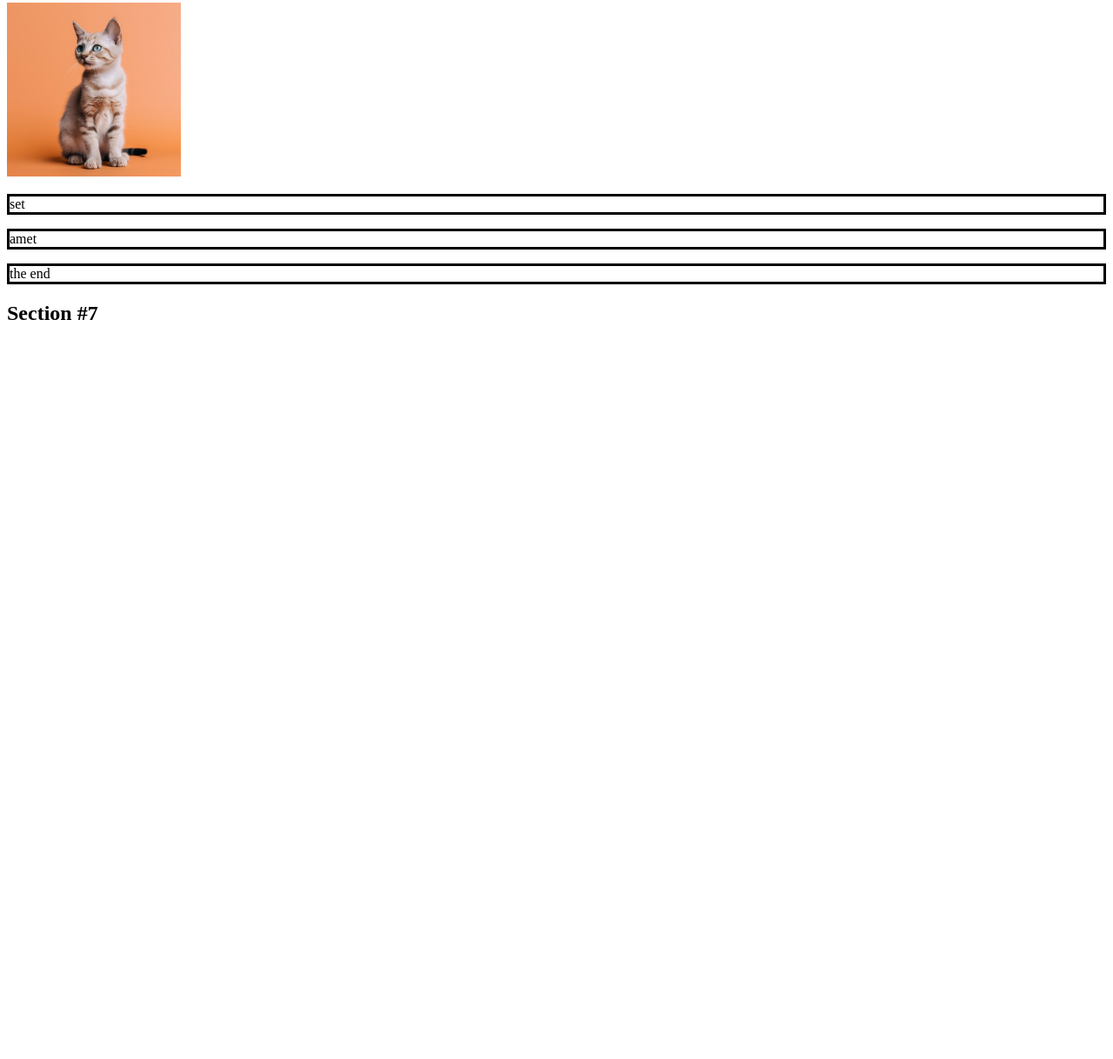
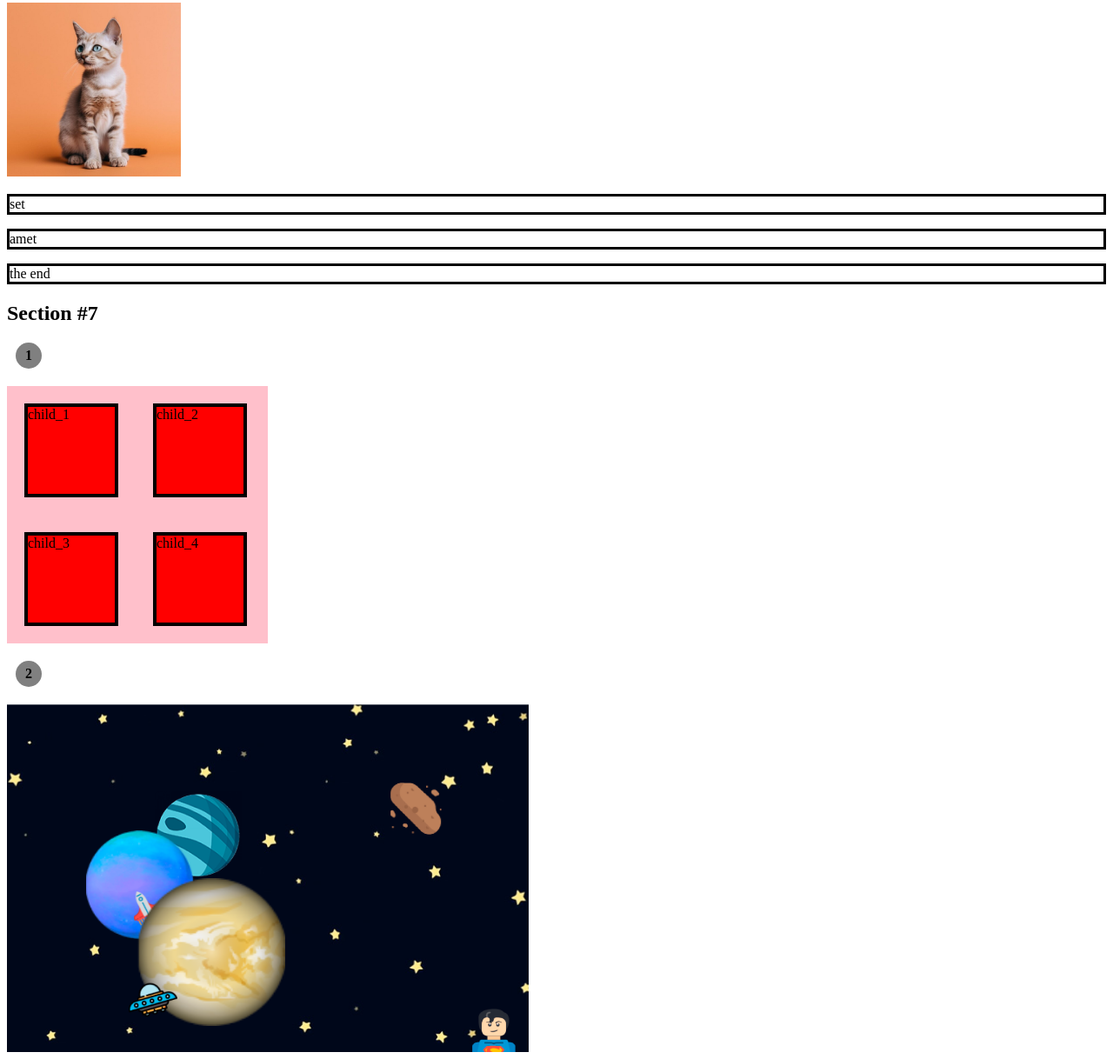
Before and after one commit to mklyagin/klyagin_HTML_CSS, a website: page index.html in a window 1280 px wide. Shown: the part 3900-5118 px from the top of the page at 87% size. Before the commit the page ends 4294 px from the top, so only its background shows below. Drawn offline with Linux system fonts and the light colour scheme.

Commit message:
7 completed

```diff
--- a/index.html
+++ b/index.html
@@ -242,6 +242,28 @@
     </section>
     <section>
       <h1>Section #7</h1>
+      <div class="number">
+        <h4>1</h4>
+      </div>
+      <div class="seven__root">
+        <div class="seven__elem">child_1</div>
+        <div class="seven__elem seven__test">child_2</div>
+        <div class="seven__elem">child_3</div>
+        <div class="seven__elem">child_4</div>
+      </div>
+      <div class="number">
+        <h4>2</h4>
+      </div>
+      <div id="space">
+        <img src="./img/planet1.png" alt="" id="elem_planet1">
+        <img src="./img/planet2.png" alt="" id="elem_planet2">
+        <img src="./img/planet3.png" alt="" id="elem_planet3">
+        <img src="./img/astr.png" alt="" id="elem_astr">
+        <img src="./img/ufo.png" alt="" id="elem_ufo">
+        <img src="./img/rocket.png" alt="" id="elem_rocket">
+        <img src="./img/sups.png" alt="" id="elem_sups">
+
+      </div>
     </section>
     <script src="./script.js"></script>
   </body>
--- a/style.css
+++ b/style.css
@@ -9,7 +9,7 @@
   margin: 20px 10px;
 }
 
-img {
+.six__parent img {
   height: 200px;
   width: 200px;
 }
@@ -246,3 +246,103 @@ span {
 .six__parent :not(img) {
   border: 3px solid black;
 }
+
+/* 7 section */
+
+.seven__root {
+  display: flex;
+  position: relative;
+  background-color: pink;
+  width: 300px;
+  flex-direction: row;
+  flex-wrap: wrap;
+}
+
+.seven__elem {
+  position: static;
+  height: 100px;
+  width: 100px;
+  background-color: red;
+  border: 4px black solid;
+  margin: 20px;
+}
+
+/* Если задать данные значения свойств - элемент начинает позиционироваться
+абсолютно (выводится из потока документа),
+свойства top и left считаются от левого верхнего
+края родительского блока */
+/* .seven__test {
+  position: absolute;
+  top: 50px;
+  left: 50px;
+} */
+
+/* Отличие от absolute заключается в том, что элемент позиционируется
+Относительно своей позиции по умолчанию */
+/* .seven__test {
+  position: relative;
+  top: 50px;
+  left: 50px;
+} */
+
+#space {
+  height: 400px;
+  width: 600px;
+  background-image: url(./img/space.png);
+  position: relative;
+}
+
+#space img {
+  position: absolute;
+}
+
+#elem_planet1 {
+  z-index: 8;
+  top: 200px;
+  left: 150px;
+  height: 170px;
+  width: 170px;
+}
+
+#elem_planet2 {
+  z-index: 6;
+  height: 125px;
+  left: 91px;
+  top: 145px;
+}
+
+#elem_planet3 {
+  z-index: 5;
+  top: 100px;
+  left: 170px;
+}
+
+#elem_astr {
+  z-index: 0;
+  height: 60px;
+  right: 100px;
+  top: 90px;
+}
+
+#elem_ufo {
+  z-index: 9;
+  top: 320px;
+  left: 140px;
+  height: 40px;
+}
+
+#elem_rocket {
+  z-index: 7;
+  height: 40px;
+  left: 146px;
+  top: 215px;
+}
+
+#elem_sups {
+  bottom: 0;
+  right: 15px;
+  height: 50px;
+  width: 50px;
+}
+
+/* 8 section */
```
Also changed, not shown: img/astr.png (added), img/planet1.png (added), img/planet2.png (added), img/planet3.png (added), img/rocket.png (added), img/space.png (added), img/sups.png (added), img/ufo.png (added).
